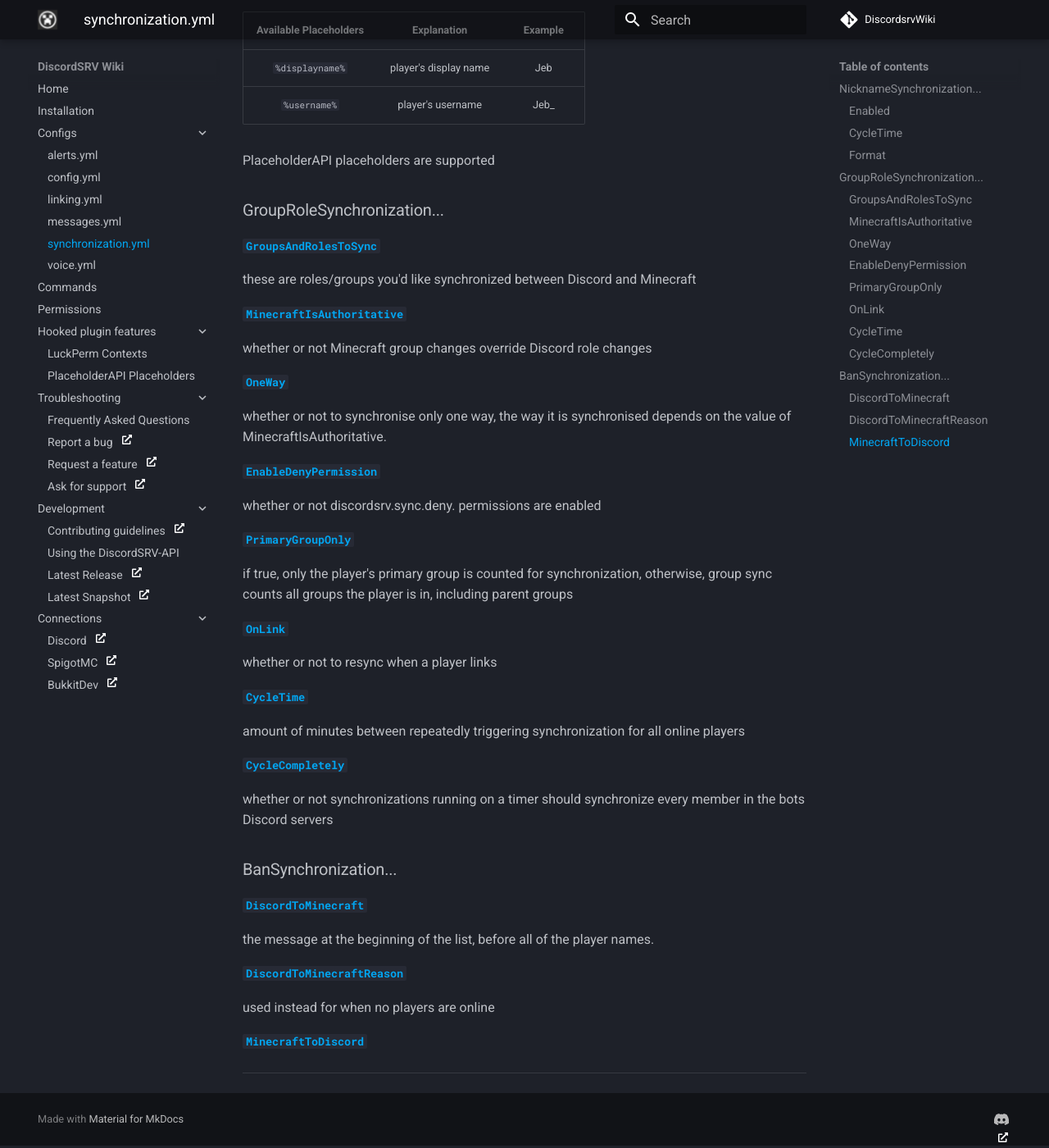
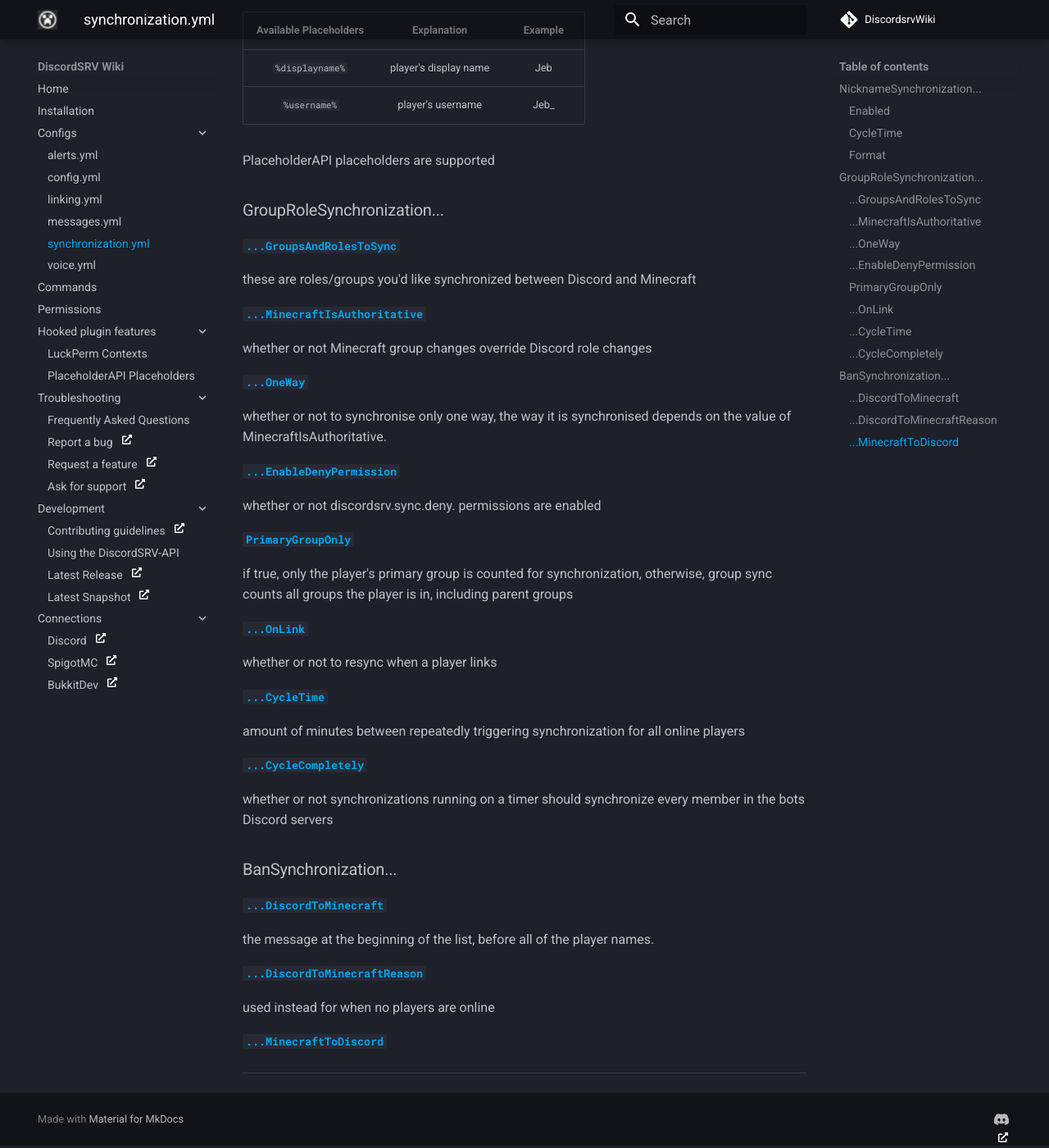
Before and after one commit to DiscordSRV/Documentation, an MkDocs documentation site: the page built from docs/synchronization.md, in a window 1280 px wide and 1400 px high, scrolled down 461 px. Shown: the whole window at 82% size. Built offline with MkDocs 1.6.1 and Material for MkDocs 9.7.7, drawn with Linux system fonts in a browser that asks for light colours; comment, search, counter and statistics services are not loaded.

Commit message:
add ellipsis to option headers

```diff
--- a/docs/synchronization.md
+++ b/docs/synchronization.md
@@ -17,33 +17,33 @@
 PlaceholderAPI placeholders are supported
 
 ### GroupRoleSynchronization...
-#### [`GroupsAndRolesToSync`](https://config.discordsrv.com/synchronization/GroupRoleSynchronizationGroupsAndRolesToSync) {id="GroupRoleSynchronizationGroupsAndRolesToSync"}
+#### [`...GroupsAndRolesToSync`](https://config.discordsrv.com/synchronization/GroupRoleSynchronizationGroupsAndRolesToSync) {id="GroupRoleSynchronizationGroupsAndRolesToSync"}
 these are roles/groups you'd like synchronized between Discord and Minecraft
 
-#### [`MinecraftIsAuthoritative`](https://config.discordsrv.com/synchronization/GroupRoleSynchronizationMinecraftIsAuthoritative) {id="GroupRoleSynchronizationMinecraftIsAuthoritative"}
+#### [`...MinecraftIsAuthoritative`](https://config.discordsrv.com/synchronization/GroupRoleSynchronizationMinecraftIsAuthoritative) {id="GroupRoleSynchronizationMinecraftIsAuthoritative"}
 whether or not Minecraft group changes override Discord role changes
-#### [`OneWay`](https://config.discordsrv.com/synchronization/GroupRoleSynchronizationOneWay) {id="GroupRoleSynchronizationOneWay"}
+#### [`...OneWay`](https://config.discordsrv.com/synchronization/GroupRoleSynchronizationOneWay) {id="GroupRoleSynchronizationOneWay"}
 whether or not to synchronise only one way, the way it is synchronised depends on the value of MinecraftIsAuthoritative.
-#### [`EnableDenyPermission`](https://config.discordsrv.com/synchronization/GroupRoleSynchronizationEnableDenyPermission) {id="GroupRoleSynchronizationEnableDenyPermission"}
+#### [`...EnableDenyPermission`](https://config.discordsrv.com/synchronization/GroupRoleSynchronizationEnableDenyPermission) {id="GroupRoleSynchronizationEnableDenyPermission"}
 whether or not discordsrv.sync.deny.<role id> permissions are enabled
 
 #### [`PrimaryGroupOnly`](https://config.discordsrv.com/synchronization/GroupRoleSynchronizationPrimaryGroupOnly) {id="GroupRoleSynchronizationPrimaryGroupOnly"}
 if true, only the player's primary group is counted for synchronization, otherwise, group sync counts all groups the player is in, including parent groups
 
-#### [`OnLink`](https://config.discordsrv.com/synchronization/GroupRoleSynchronizationOnLink) {id="GroupRoleSynchronizationOnLink"}
+#### [`...OnLink`](https://config.discordsrv.com/synchronization/GroupRoleSynchronizationOnLink) {id="GroupRoleSynchronizationOnLink"}
 whether or not to resync when a player links
 
-#### [`CycleTime`](https://config.discordsrv.com/synchronization/GroupRoleSynchronizationCycleTime) {id="GroupRoleSynchronizationCycleTime"}
+#### [`...CycleTime`](https://config.discordsrv.com/synchronization/GroupRoleSynchronizationCycleTime) {id="GroupRoleSynchronizationCycleTime"}
 amount of minutes between repeatedly triggering synchronization for all online players
 
-#### [`CycleCompletely`](https://config.discordsrv.com/synchronization/GroupRoleSynchronizationCycleCompletely) {id="GroupRoleSynchronizationCycleCompletely"}
+#### [`...CycleCompletely`](https://config.discordsrv.com/synchronization/GroupRoleSynchronizationCycleCompletely) {id="GroupRoleSynchronizationCycleCompletely"}
 whether or not synchronizations running on a timer should synchronize every member in the bots Discord servers
 
 ### BanSynchronization...
-#### [`DiscordToMinecraft`](https://config.discordsrv.com/synchronization/BanSynchronizationDiscordToMinecraft) {id="BanSynchronizationDiscordToMinecraft"}
+#### [`...DiscordToMinecraft`](https://config.discordsrv.com/synchronization/BanSynchronizationDiscordToMinecraft) {id="BanSynchronizationDiscordToMinecraft"}
 the message at the beginning of the list, before all of the player names.
-#### [`DiscordToMinecraftReason`](https://config.discordsrv.com/synchronization/BanSynchronizationDiscordToMinecraftReason) {id="BanSynchronizationDiscordToMinecraftReason"}
+#### [`...DiscordToMinecraftReason`](https://config.discordsrv.com/synchronization/BanSynchronizationDiscordToMinecraftReason) {id="BanSynchronizationDiscordToMinecraftReason"}
 used instead for when no players are online
-#### [`MinecraftToDiscord`](https://config.discordsrv.com/synchronization/BanSynchronizationMinecraftToDiscord) {id="BanSynchronizationMinecraftToDiscord"}
+#### [`...MinecraftToDiscord`](https://config.discordsrv.com/synchronization/BanSynchronizationMinecraftToDiscord) {id="BanSynchronizationMinecraftToDiscord"}
 
 ---
```
